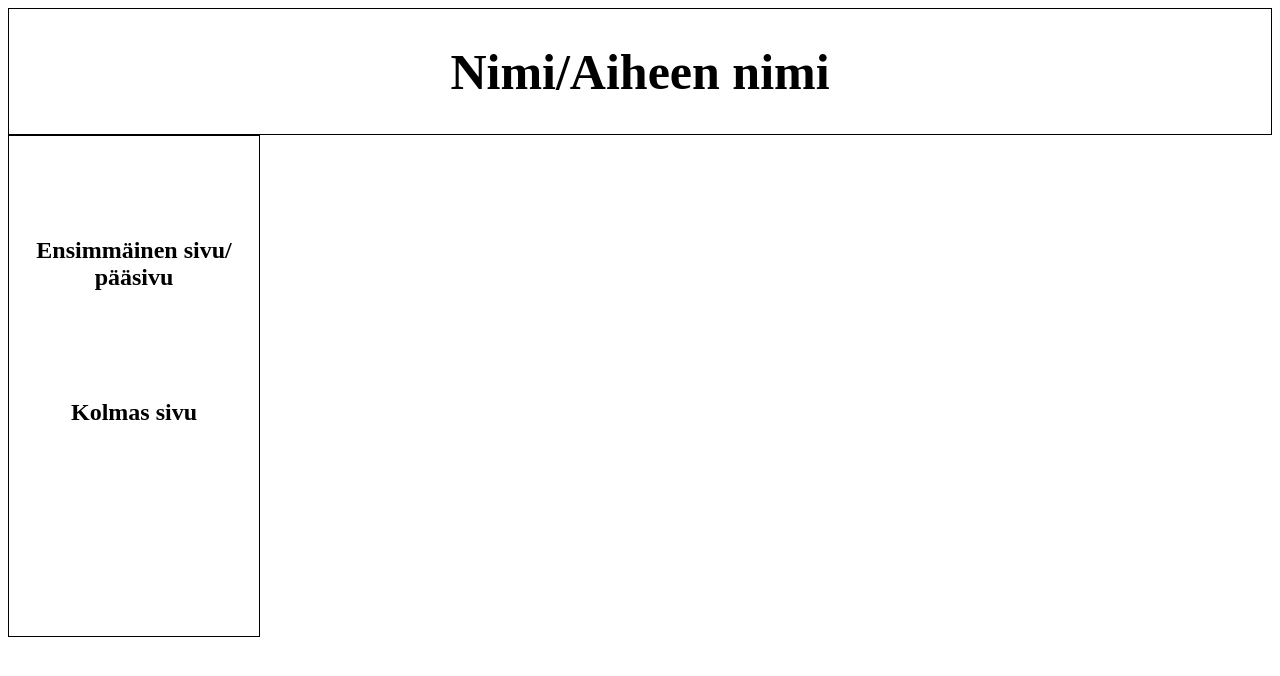
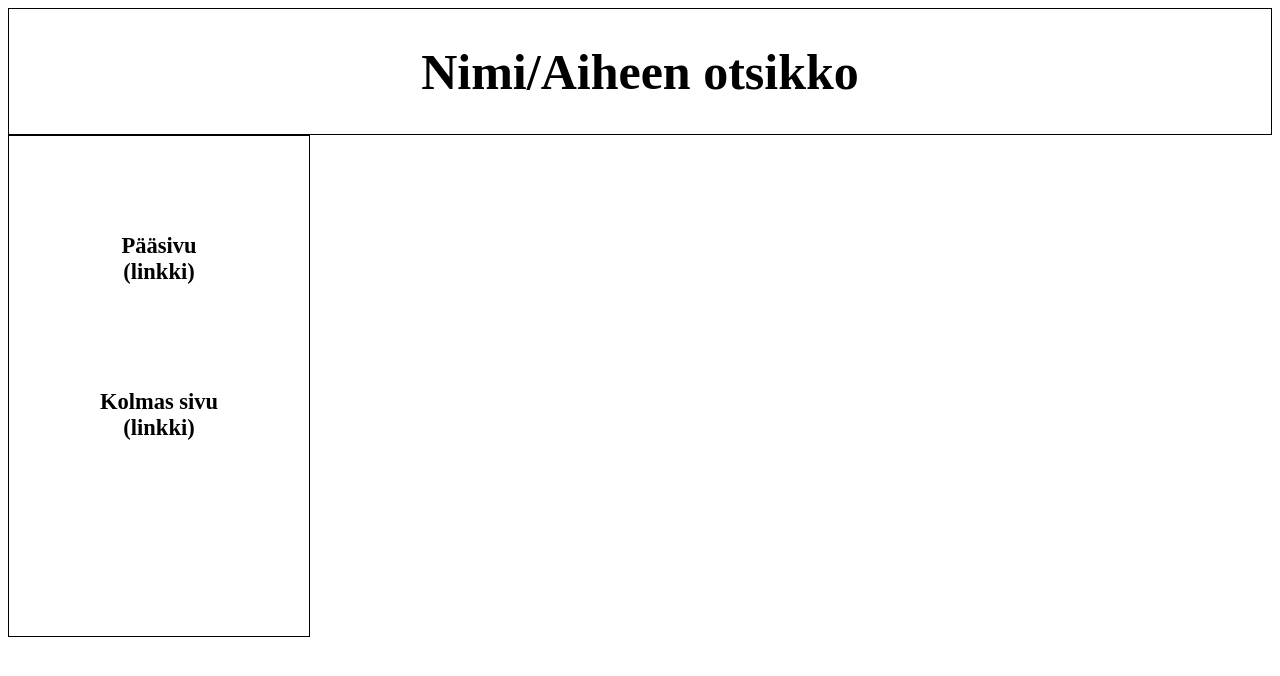
Before and after one commit to HennaToropainen/Verkkosivut-8-12, a plain HTML site: page WS08/Second/index.html in a window 1280 px wide. Drawn offline with Linux system fonts and the light colour scheme.

Commit message:
uudistukset

```diff
--- a/WS08/Second/index.html
+++ b/WS08/Second/index.html
@@ -6,8 +6,7 @@
     <title>WS08 Exercise second page</title>
 </head>
 <body>
- <div id="nimi"><h1>Nimi/Aiheen nimi</h1></div>
- <div id="linkit"><h2><br><br><br>Ensimmäinen sivu/<br>pääsivu<br><br><br><br><br>Kolmas sivu</h2></div>
-
+ <div id="nimi"><h1>Nimi/Aiheen otsikko</h1></div>
+ <div id="linkit"><h2><br><br><br>Pääsivu<br>(linkki)<br><br><br><br><br>Kolmas sivu<br>(linkki)</div>
 </body>
 </html>
--- a/WS08/Second/styles/styles.css
+++ b/WS08/Second/styles/styles.css
@@ -5,8 +5,9 @@
 }
 
 #linkit {
+    font-size: 15px;
     text-align: center;
     border: 1px solid black;
-    width: 250px;
+    width: 300px;
     height: 500px;
 }
```
